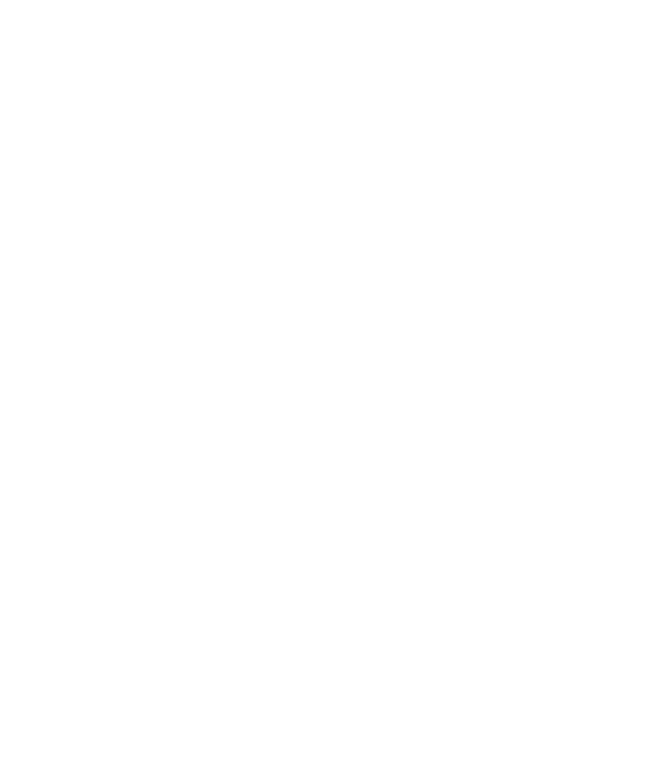
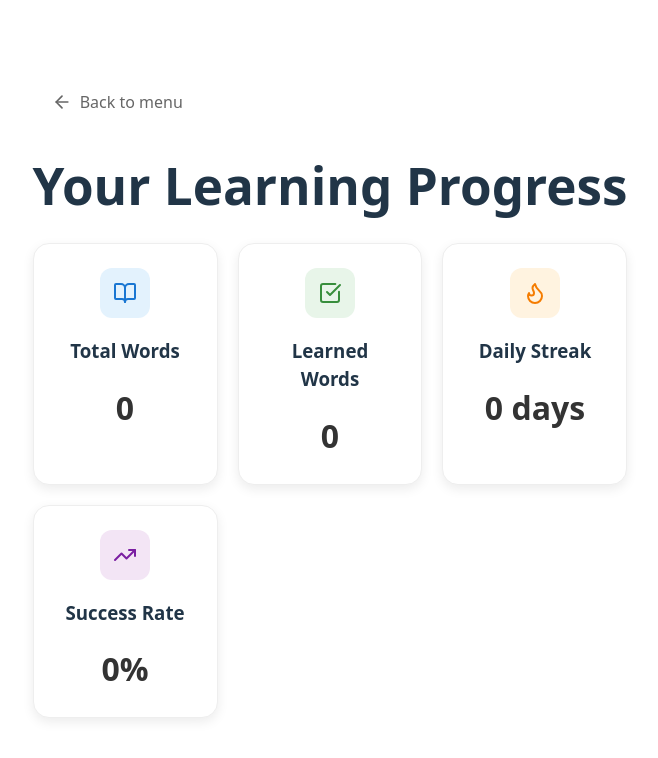
Before and after one commit to vadimpechenin/LinguaFlowCore, a React (Vite) app in the folder linqualflow_web/: page /statistics in a window 1280 px wide. Before the commit this address had no page. Shown: the top 758 px of the page, without its empty margins (310-968 px from the left). Built offline with nearby package versions, Linux system fonts and the light colour scheme; no server answers.

Commit message:
Add statistics page

```diff
--- a/linqualflow_web/src/api/review.ts
+++ b/linqualflow_web/src/api/review.ts
@@ -1,5 +1,6 @@
 import API from "./api"
 import type { RecommendWord, AnswerProgress, ProgressWordAnswer, RefreshWords } from "../types/review"
+import type {ProgressSummary} from "../types/statistics";
 
 export const getReviewWords = async (): Promise<RecommendWord[]> => {
 
@@ -25,3 +26,10 @@
     const res = await API.post("/review/words",refresh);
     return res.data;
 };
+
+export const getSummaryStatistics = async (
+): Promise<ProgressSummary> => {
+
+    const res = await API.get("/review/progress/summary")
+    return res.data
+}
--- a/linqualflow_web/src/pages/Dashboard.tsx
+++ b/linqualflow_web/src/pages/Dashboard.tsx
@@ -67,7 +67,14 @@
                         </button>
                     </li>
                     <li>📖 Text analysis (coming soon)</li>
-                    <li>📊 Statistics (coming soon)</li>
+                    <li style={{ marginBottom: '15px' }}>
+                        <button
+                            onClick={() => navigate('/statistics')}
+                            style={{ ...buttonStyle, width: '200px', justifyContent: 'center' }}
+                        >
+                            📊 Statistics
+                        </button>
+                    </li>
                 </ul>
             </div>
         </div>
--- a/linqualflow_web/src/pages/ExamRunner.tsx
+++ b/linqualflow_web/src/pages/ExamRunner.tsx
@@ -253,7 +253,7 @@
                 </div>
 
                 <div style={styles.resultsList}>
-                    <h3>Детализация по вопросам:</h3>
+                    <h3>Exam results:</h3>
                     {exam.questions.map((q, i) => {
                         const answer = answers.find(a => a.word_id === q.word_id);
                         return (
@@ -268,7 +268,7 @@
                         );
                     })}
                 </div>
-                <button style={{ marginTop: '20px' }} onClick={() => navigate("/")}>Go Home</button>
+                <button style={{ marginTop: '20px' }} onClick={() => navigate("/")}>Back to menu</button>
             </div>
         );
     }
--- a/linqualflow_web/src/pages/SettingsPage.tsx
+++ b/linqualflow_web/src/pages/SettingsPage.tsx
@@ -13,7 +13,7 @@
     useEffect(() => {
         getSettings()
             .then(data => setSettings(data))
-            .catch(err => console.error("Ошибка загрузки:", err))
+            .catch(err => console.error("Error load:", err))
             .finally(() => setLoading(false));
     }, []);
 
--- /dev/null
+++ b/linqualflow_web/src/pages/StatisticsPage.tsx
@@ -0,0 +1,140 @@
+import React, { useState, useEffect } from 'react';
+import {
+    TrendingUp,
+    BookOpen,
+    CheckSquare,
+    Flame,
+    Loader2,
+    ArrowLeft
+} from 'lucide-react';
+import { useNavigate } from 'react-router-dom';
+import type {ProgressSummary} from "../types/statistics"
+import {getSummaryStatistics} from "../api/review";
+
+export default function StatisticsPage() {
+    const navigate = useNavigate();
+    const [loading, setLoading] = useState(true);
+    const [summary, setSummary] = useState<ProgressSummary | null>(null);
+    // Загрузка настроек при входе на страницу
+    useEffect(() => {
+        getSummaryStatistics()
+            .then(data => {
+                setSummary(data);
+            })
+            .catch(err => console.error("Error loading stats:", err))
+            .finally(() => setLoading(false));
+    }, []);
+    if (loading) {
+        return (
+            <div style={centerStyle}>
+                <Loader2 className="animate-spin" size={48} color="#007bff" />
+                <p>Loading your progress...</p>
+            </div>
+        );
+    }
+
+    return (
+        <div style={{ padding: '20px', maxWidth: '800px', margin: '0 auto' }}>
+            {/* Кнопка назад */}
+            <button onClick={() => navigate('/')} style={backButtonStyle}>
+                <ArrowLeft size={20} /> Back to menu
+            </button>
+
+            <h1 style={{ marginBottom: '30px' }}>Your Learning Progress</h1>
+
+            <div style={gridStyle}>
+                {/* Карточка: Всего слов */}
+                <div style={cardStyle}>
+                    <div style={iconWrapperStyle("#e3f2fd")}>
+                        <BookOpen color="#1976d2" />
+                    </div>
+                    <h3>Total Words</h3>
+                    <p style={valueStyle}>{summary?.total_words || 0}</p>
+                </div>
+
+                {/* Карточка: Изучено */}
+                <div style={cardStyle}>
+                    <div style={iconWrapperStyle("#e8f5e9")}>
+                        <CheckSquare color="#388e3c" />
+                    </div>
+                    <h3>Learned Words</h3>
+                    <p style={valueStyle}>{summary?.learned_words || 0}</p>
+                </div>
+
+                {/* Карточка: Ударный режим */}
+                <div style={cardStyle}>
+                    <div style={iconWrapperStyle("#fff3e0")}>
+                        <Flame color="#f57c00" />
+                    </div>
+                    <h3>Daily Streak</h3>
+                    <p style={valueStyle}>{summary?.daily_streak || 0} days</p>
+                </div>
+
+                {/* Карточка: Успешность */}
+                <div style={cardStyle}>
+                    <div style={iconWrapperStyle("#f3e5f5")}>
+                        <TrendingUp color="#7b1fa2" />
+                    </div>
+                    <h3>Success Rate</h3>
+                    <p style={valueStyle}>
+                        {summary?.success_rate ? `${(summary.success_rate * 100).toFixed(1)}%` : '0%'}
+                    </p>
+                </div>
+            </div>
+        </div>
+    );
+}
+
+// Стили
+const gridStyle: React.CSSProperties = {
+    display: 'grid',
+    gridTemplateColumns: 'repeat(auto-fit, minmax(180px, 1fr))',
+    gap: '20px',
+};
+
+const cardStyle: React.CSSProperties = {
+    padding: '24px',
+    backgroundColor: '#fff',
+    borderRadius: '16px',
+    boxShadow: '0 4px 12px rgba(0,0,0,0.08)',
+    textAlign: 'center',
+    border: '1px solid #eee',
+};
+
+const iconWrapperStyle = (bgColor: string): React.CSSProperties => ({
+    width: '50px',
+    height: '50px',
+    borderRadius: '12px',
+    backgroundColor: bgColor,
+    display: 'flex',
+    alignItems: 'center',
+    justifyContent: 'center',
+    margin: '0 auto 15px auto',
+});
+
+const valueStyle: React.CSSProperties = {
+    fontSize: '2rem',
+    fontWeight: 'bold',
+    margin: '10px 0 0 0',
+    color: '#333',
+};
+
+const centerStyle: React.CSSProperties = {
+    display: 'flex',
+    flexDirection: 'column',
+    alignItems: 'center',
+    justifyContent: 'center',
+    height: '80vh',
+};
+
+const backButtonStyle: React.CSSProperties = {
+    display: 'flex',
+    alignItems: 'center',
+    gap: '8px',
+    background: 'none',
+    border: 'none',
+    cursor: 'pointer',
+    color: '#666',
+    marginBottom: '20px',
+    fontSize: '1rem'
+};
--- a/linqualflow_web/src/routes/AppRouter.tsx
+++ b/linqualflow_web/src/routes/AppRouter.tsx
@@ -9,6 +9,7 @@
 import WordsPage from "../pages/WordsPage";
 import ExamsPage from "../pages/ExamsPage"
 import ExamRunner from "../pages/ExamRunner"
+import StatisticsPage from "../pages/StatisticsPage"
 
 export default function AppRouter(){
 
@@ -36,6 +37,7 @@
 
                 <Route path="/exam-runner" element={<ExamRunner />} />
 
+                <Route path="/statistics" element={<StatisticsPage />} />
 
             </Routes>
 
--- /dev/null
+++ b/linqualflow_web/src/types/statistics.ts
@@ -0,0 +1,10 @@
+export interface ProgressSummary {
+
+    total_words?: number
+
+    learned_words?: number
+
+    daily_streak?: number
+
+    success_rate?: number
+}
```
Also changed, not shown: 1 other file (tests, documents, lock files or other folders).
